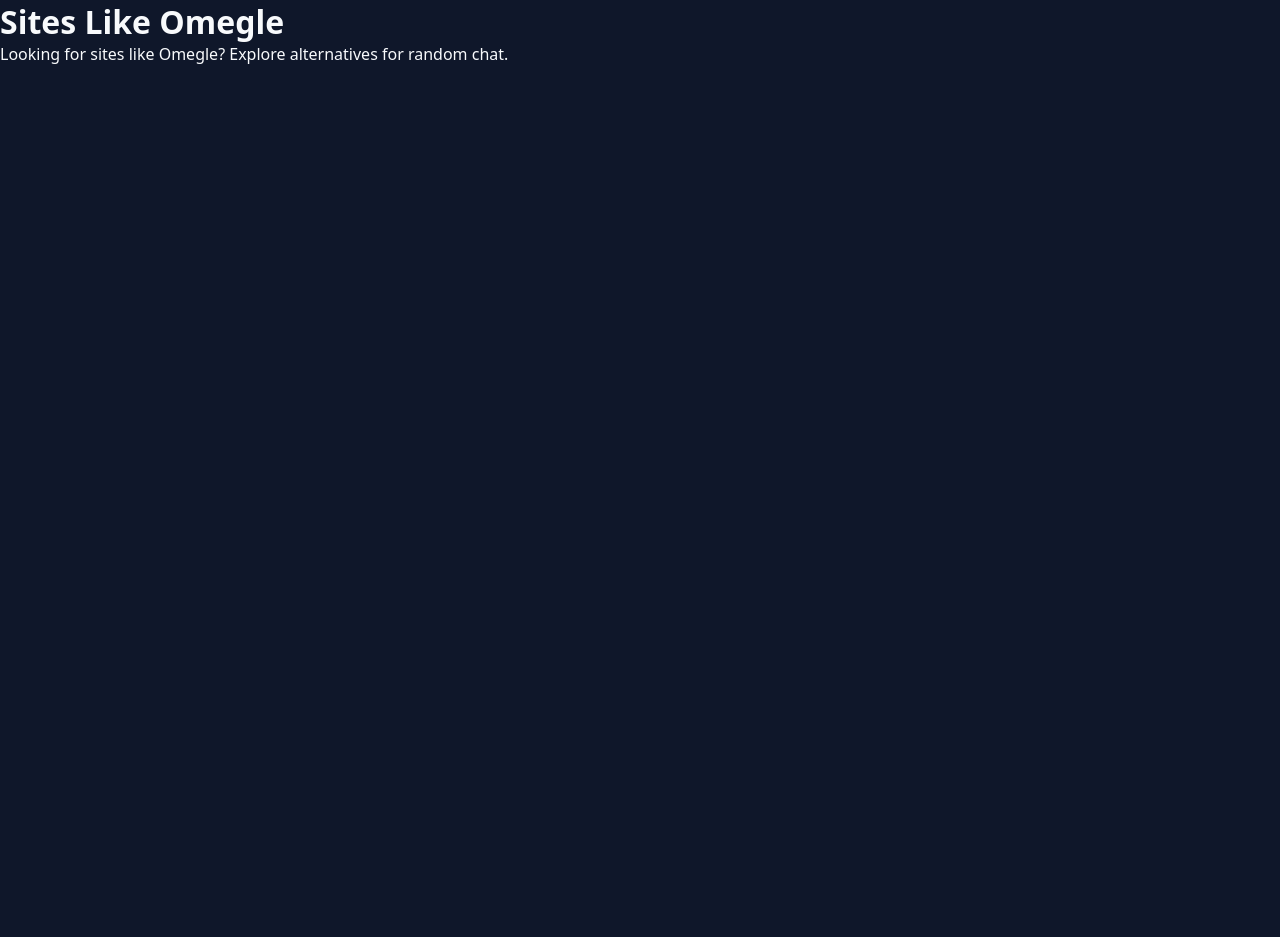
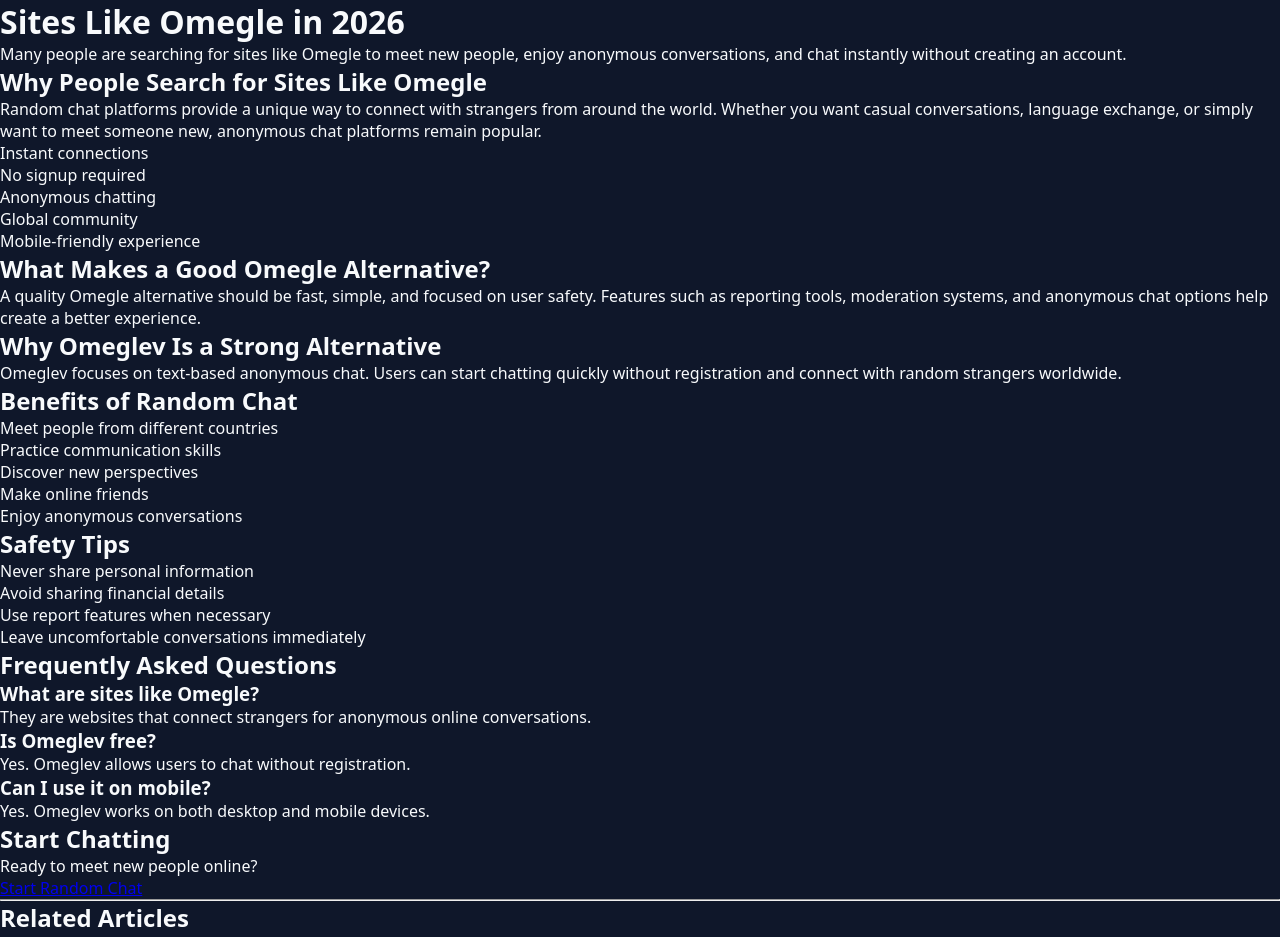
Before and after one commit to AkhilSharma11681/p1, a Next.js app: page /blog/sites-like-omegle in a window 1280 px wide. Shown: the top 937 px of the page. Before the commit the page ends 800 px from the top, so only its background shows below. Built offline with nearby package versions, Linux system fonts and the light colour scheme.

Commit message:
Improve SEO content pages

```diff
--- a/app/blog/anonymous-chat/page.tsx
+++ b/app/blog/anonymous-chat/page.tsx
@@ -1,18 +1,102 @@
 import { Metadata } from "next";
+import Link from "next/link";
 
 export const metadata: Metadata = {
-  title: "Anonymous Chat Online",
-  description: "Anonymous chat with strangers online without signup.",
+  title: "Anonymous Chat Online | Talk to Strangers Safely",
+  description:
+    "Enjoy anonymous chat online with strangers. Meet new people, have conversations, and stay private while chatting.",
 };
 
-export default function AnonymousChatPage() {
+export default function Page() {
   return (
-    <main className="max-w-4xl mx-auto p-6">
+    <main className="max-w-4xl mx-auto px-6 py-10">
       <h1>Anonymous Chat Online</h1>
 
       <p>
-        Chat anonymously with strangers online without creating an account.
+        Anonymous chat allows people to talk online without revealing their
+        identity. It remains one of the most popular ways to meet strangers,
+        make new friends, and have interesting conversations.
       </p>
+
+      <h2>What Is Anonymous Chat?</h2>
+
+      <p>
+        Anonymous chat platforms connect users without requiring personal
+        information. Conversations focus on communication rather than
+        profiles, followers, or social status.
+      </p>
+
+      <h2>Benefits of Anonymous Chat</h2>
+
+      <ul>
+        <li>Privacy protection</li>
+        <li>No account required</li>
+        <li>Instant conversations</li>
+        <li>Meet people worldwide</li>
+        <li>Discuss interests freely</li>
+      </ul>
+
+      <h2>How Omeglev Works</h2>
+
+      <p>
+        Omeglev provides a simple text-based random chat experience. Users
+        can start chatting instantly and connect with strangers from around
+        the world.
+      </p>
+
+      <h2>Safety Guidelines</h2>
+
+      <ul>
+        <li>Never share your address</li>
+        <li>Do not send passwords</li>
+        <li>Avoid financial information</li>
+        <li>Report abusive behavior</li>
+        <li>Leave uncomfortable chats immediately</li>
+      </ul>
+
+      <h2>Why People Use Anonymous Chat</h2>
+
+      <p>
+        Some people enjoy meeting strangers, others want to practice
+        languages, learn about different cultures, or simply have casual
+        conversations without pressure.
+      </p>
+
+      <h2>Frequently Asked Questions</h2>
+
+      <h3>Is anonymous chat safe?</h3>
+      <p>
+        It can be safe when users follow common online safety practices.
+      </p>
+
+      <h3>Do I need an account?</h3>
+      <p>
+        No. Omeglev allows anonymous conversations without registration.
+      </p>
+
+      <h3>Is it free?</h3>
+      <p>
+        Yes. Users can start chatting without payment.
+      </p>
+
+      <h2>Start Talking to Strangers</h2>
+
+      <p>
+        Begin your anonymous chat experience today.
+      </p>
+
+      <Link href="/chat">
+        Start Chatting
+      </Link>
+
+      <hr />
+
+      <h2>Related Articles</h2>
+
+      <ul>
+        <li><Link href="/blog/sites-like-omegle">Sites Like Omegle</Link></li>
+        <li><Link href="/blog/omegle-alternative">Best Omegle Alternative</Link></li>
+      </ul>
     </main>
   );
 }
--- a/app/blog/sites-like-omegle/page.tsx
+++ b/app/blog/sites-like-omegle/page.tsx
@@ -1,18 +1,107 @@
 import { Metadata } from "next";
+import Link from "next/link";
 
 export const metadata: Metadata = {
-  title: "Sites Like Omegle",
-  description: "Discover sites like Omegle for random anonymous chat.",
+  title: "Sites Like Omegle in 2026 | Best Random Chat Alternatives",
+  description:
+    "Looking for sites like Omegle? Discover the best random chat and anonymous chat platforms to meet strangers online.",
 };
 
-export default function SitesLikeOmeglePage() {
+export default function Page() {
   return (
-    <main className="max-w-4xl mx-auto p-6">
-      <h1>Sites Like Omegle</h1>
+    <main className="max-w-4xl mx-auto px-6 py-10">
+      <h1>Sites Like Omegle in 2026</h1>
 
       <p>
-        Looking for sites like Omegle? Explore alternatives for random chat.
+        Many people are searching for sites like Omegle to meet new people,
+        enjoy anonymous conversations, and chat instantly without creating
+        an account.
       </p>
+
+      <h2>Why People Search for Sites Like Omegle</h2>
+
+      <p>
+        Random chat platforms provide a unique way to connect with strangers
+        from around the world. Whether you want casual conversations,
+        language exchange, or simply want to meet someone new, anonymous
+        chat platforms remain popular.
+      </p>
+
+      <ul>
+        <li>Instant connections</li>
+        <li>No signup required</li>
+        <li>Anonymous chatting</li>
+        <li>Global community</li>
+        <li>Mobile-friendly experience</li>
+      </ul>
+
+      <h2>What Makes a Good Omegle Alternative?</h2>
+
+      <p>
+        A quality Omegle alternative should be fast, simple, and focused on
+        user safety. Features such as reporting tools, moderation systems,
+        and anonymous chat options help create a better experience.
+      </p>
+
+      <h2>Why Omeglev Is a Strong Alternative</h2>
+
+      <p>
+        Omeglev focuses on text-based anonymous chat. Users can start
+        chatting quickly without registration and connect with random
+        strangers worldwide.
+      </p>
+
+      <h2>Benefits of Random Chat</h2>
+
+      <ul>
+        <li>Meet people from different countries</li>
+        <li>Practice communication skills</li>
+        <li>Discover new perspectives</li>
+        <li>Make online friends</li>
+        <li>Enjoy anonymous conversations</li>
+      </ul>
+
+      <h2>Safety Tips</h2>
+
+      <ul>
+        <li>Never share personal information</li>
+        <li>Avoid sharing financial details</li>
+        <li>Use report features when necessary</li>
+        <li>Leave uncomfortable conversations immediately</li>
+      </ul>
+
+      <h2>Frequently Asked Questions</h2>
+
+      <h3>What are sites like Omegle?</h3>
+      <p>
+        They are websites that connect strangers for anonymous online
+        conversations.
+      </p>
+
+      <h3>Is Omeglev free?</h3>
+      <p>Yes. Omeglev allows users to chat without registration.</p>
+
+      <h3>Can I use it on mobile?</h3>
+      <p>Yes. Omeglev works on both desktop and mobile devices.</p>
+
+      <h2>Start Chatting</h2>
+
+      <p>
+        Ready to meet new people online?
+      </p>
+
+      <Link href="/chat">
+        Start Random Chat
+      </Link>
+
+      <hr />
+
+      <h2>Related Articles</h2>
+
+      <ul>
+        <li><Link href="/blog/omegle-alternative">Best Omegle Alternative</Link></li>
+        <li><Link href="/blog/anonymous-chat">Anonymous Chat Online</Link></li>
+      </ul>
     </main>
   );
 }
```
